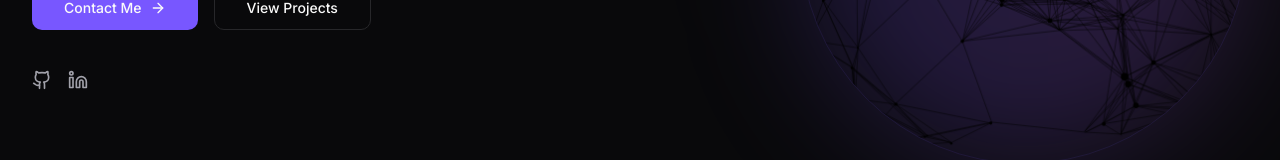
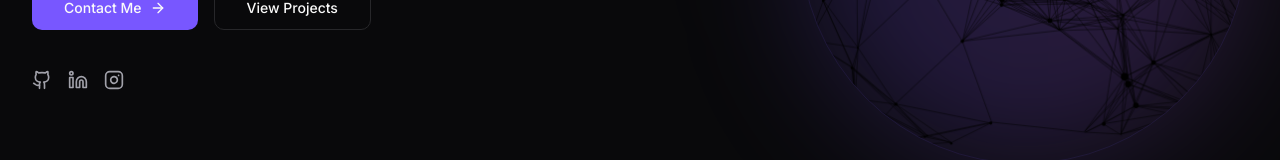
Before and after one commit to santhosh-0717/portfolio, a Next.js app: page / in a window 1280 px wide. Shown: the part 460-620 px from the top of the page. Built offline with nearby package versions, Linux system fonts and the light colour scheme.

Commit message:
Update page.tsx

```diff
--- a/app/page.tsx
+++ b/app/page.tsx
@@ -102,6 +102,14 @@ export default function Home() {
                                 <Linkedin className="h-5 w-5"/>
                                 <span className="sr-only">LinkedIn</span>
                             </Link>
+                            <Link
+                                    href="https://www.instagram.com/urs_santhosh_17?"
+                                    target="_blank"
+                                    className="text-muted-foreground hover:text-primary transition-colors"
+                                >
+                                    <Instagram className="h-5 w-5"/>
+                                    <span className="sr-only">insta</span>
+                                </Link>
 
 
                         </div>
@@ -289,6 +297,12 @@ export default function Home() {
                                     <span>github.com/santhosh-0717</span>
                                 </div>
                             </div>
+                             <div className="flex items-center gap-3">
+                                    <div className="bg-primary/10 p-3 rounded-full">
+                                        <Instagram className="h-5 w-5 text-primary"/>
+                                    </div>
+                                    <span>instagram.com/urs_santhosh_17/</span>
+                          </div>
                         </div>
                         <div className="flex-1">
                             <div className="bg-card rounded-xl p-6 border border-border/50">
```
